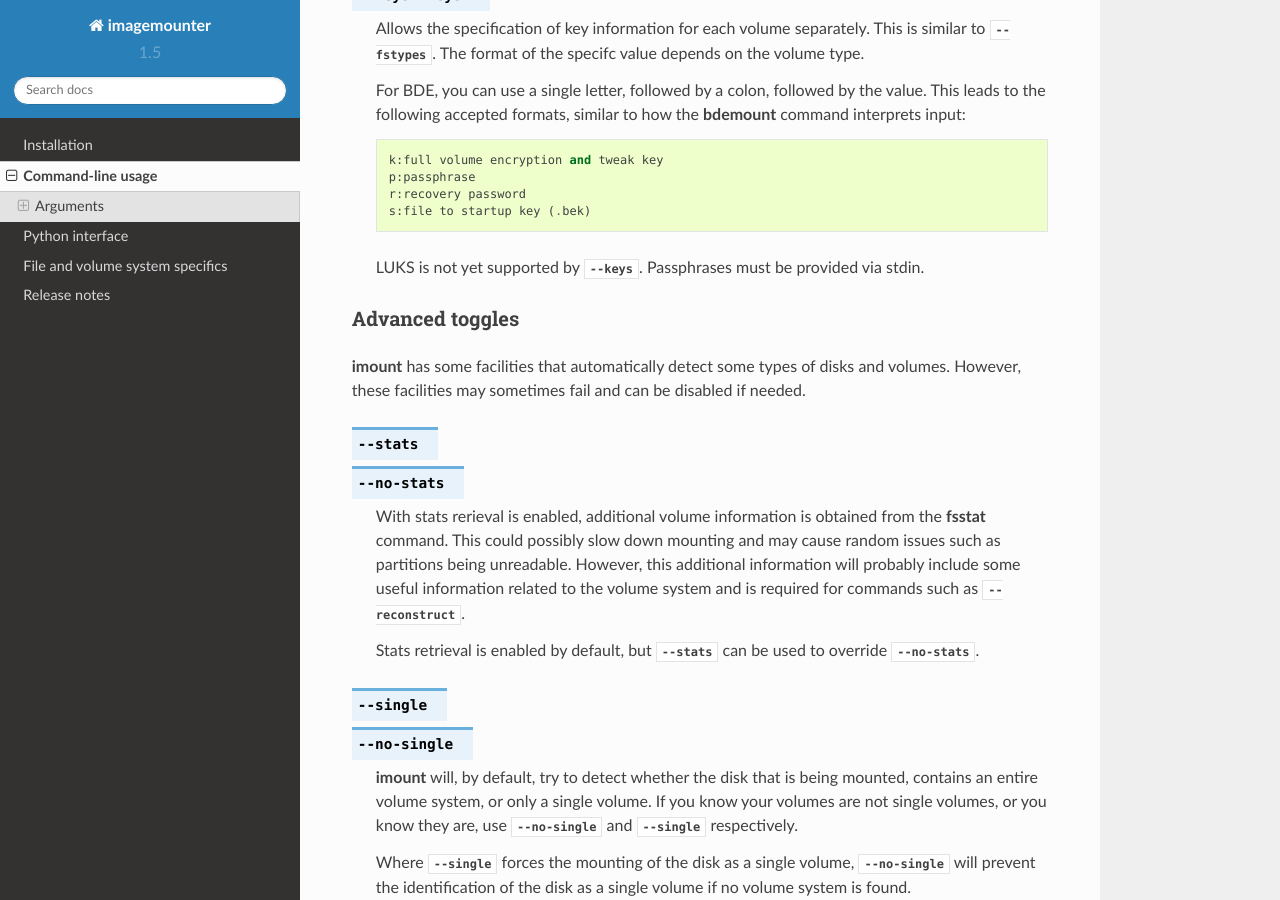
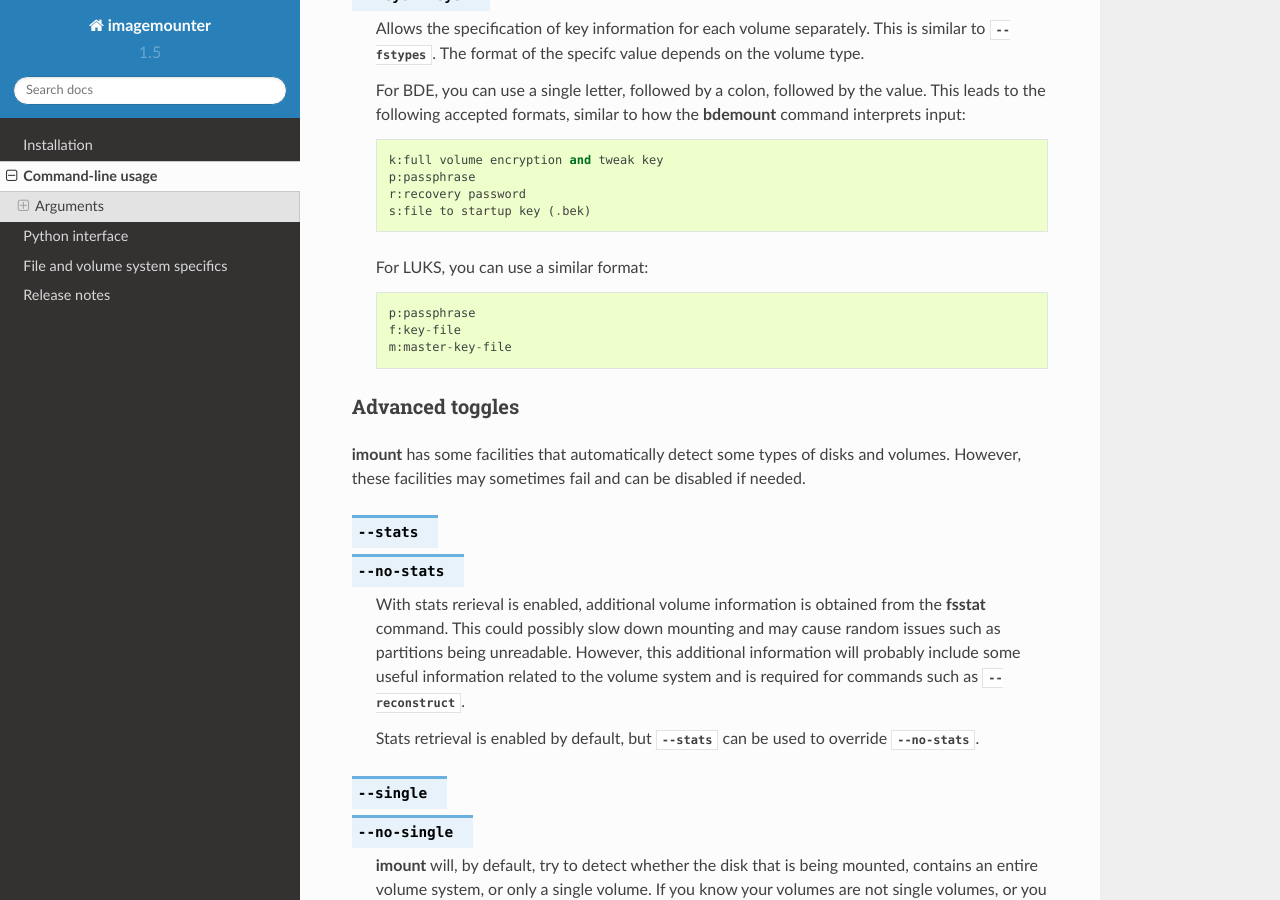
Before and after one commit to ralphje/imagemounter, a Sphinx documentation site: the page built from docs/commandline.rst, in a window 1280 px wide and 900 px high, scrolled down 4917 px. Built offline with Sphinx 7.4.7 and the Read the Docs theme 2.0.0, drawn with Linux system fonts in a browser that asks for light colours.

Commit message:
LUKS: Rename k: to p: for consistency with BDE

```diff
--- a/docs/commandline.rst
+++ b/docs/commandline.rst
@@ -170,7 +170,11 @@ While :mod:`imagemounter` will try to automatically detect as much as possible,
         r:recovery password
         s:file to startup key (.bek)
 
-   LUKS is not yet supported by :option:`--keys`. Passphrases must be provided via stdin.
+   For LUKS, you can use a similar format::
+
+        p:passphrase
+        f:key-file
+        m:master-key-file
 
 Advanced toggles
 ^^^^^^^^^^^^^^^^
--- a/docs/specifics.rst
+++ b/docs/specifics.rst
@@ -29,7 +29,7 @@ LUKS
 ----
 For mounting LUKS volumes, the :command:`cryptsetup` command is used. At this point, it is not possible to specify more options to the cryptsetup subsystem. To specify keys, use :option:`--keys`. The following values are accepted::
 
-    k:passphrase
+    p:passphrase
     f:key-file
     m:master-key-file
 
```
Also changed, not shown: 1 other file.
